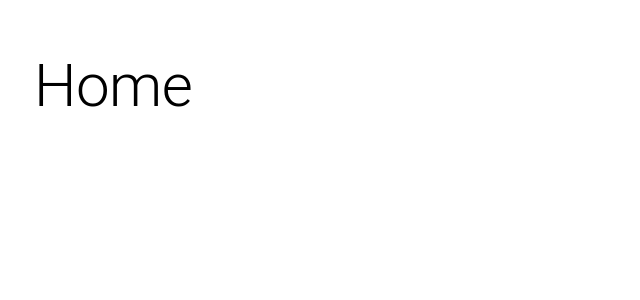
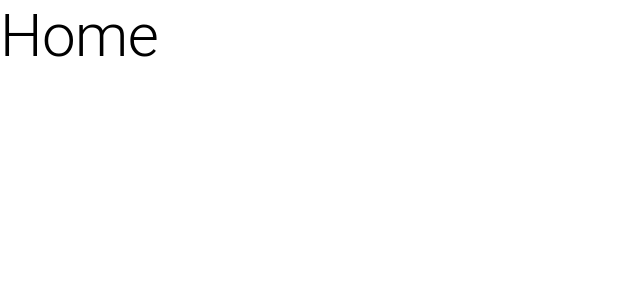
Before and after one commit to MuryloSaladino/KanBoschFront, a React (Vite) app: page / in a window 1280 px wide. Shown: the top 300 px of the page, without its empty margins (0-640 px from the left). Built offline with nearby package versions, Linux system fonts and the light colour scheme.

Commit message:
app centralization

```diff
--- /dev/null
+++ b/src/App.tsx
@@ -0,0 +1,25 @@
+import { LocalizationProvider } from "@mui/x-date-pickers";
+import { AdapterDayjs } from "@mui/x-date-pickers/AdapterDayjs";
+import { RouterProvider } from "react-router-dom";
+import { ToastContainer } from "react-toastify";
+import mainRouter from "./routes";
+
+import "./styles/reset.css"
+import "./styles/global.css"
+import 'react-toastify/dist/ReactToastify.css';
+import { ThemeProvider } from "@emotion/react";
+import appTheme from "./styles/theme";
+
+export default function App() {
+
+    return(
+        <ThemeProvider theme={appTheme}>
+            <LocalizationProvider dateAdapter={AdapterDayjs}>
+                <RouterProvider router={mainRouter}/>
+            </LocalizationProvider>
+            <ToastContainer
+                position='top-center'
+            />
+        </ThemeProvider>
+    )
+}
--- a/src/components/PageEnveloper/index.tsx
+++ /dev/null
@@ -1,24 +0,0 @@
-import { ReactNode } from "react";
-import Header from "../Header";
-import { StyledMain } from "./styles";
-import { Container, ThemeProvider } from "@mui/material";
-import appTheme from "../../styles/theme";
-
-interface IPageEnveloperProps {
-    children?: ReactNode;
-    noHeader?: boolean;
-}
-
-export default function PageEnveloper({ children, noHeader }: IPageEnveloperProps) {
-    return(
-        <ThemeProvider theme={appTheme}>
-            { !noHeader && <Header/> }
-
-            <StyledMain>
-                <Container maxWidth="xl">
-                    { children }
-                </Container>
-            </StyledMain>
-        </ThemeProvider>
-    )
-}
--- a/src/components/PageEnveloper/styles.ts
+++ /dev/null
@@ -1,6 +0,0 @@
-import { Box, styled } from "@mui/material";
-
-export const StyledMain = styled(Box)(() => ({
-    minHeight: "100vh",
-    padding: "50px 10px"
-}))
--- a/src/main.tsx
+++ b/src/main.tsx
@@ -1,23 +1,10 @@
 import { createRoot } from 'react-dom/client'
 import { StrictMode } from 'react'
 
-import "./styles/reset.css"
-import "./styles/global.css"
-import 'react-toastify/dist/ReactToastify.css';
-import { RouterProvider } from 'react-router-dom'
-import mainRouter from './routes'
-import { ToastContainer } from 'react-toastify'
-
-import { LocalizationProvider } from '@mui/x-date-pickers';
-import { AdapterDayjs } from '@mui/x-date-pickers/AdapterDayjs'
+import App from './App';
 
 createRoot(document.getElementById('root')!).render(
     <StrictMode>
-        <LocalizationProvider dateAdapter={AdapterDayjs}>
-            <RouterProvider router={mainRouter}/>
-        </LocalizationProvider>
-        <ToastContainer
-            position='top-center'
-        />
+        <App/>
     </StrictMode>,
 )
--- a/src/pages/public/Home/index.tsx
+++ b/src/pages/public/Home/index.tsx
@@ -1,11 +1,8 @@
 import { Typography } from "@mui/material";
-import PageEnveloper from "../../../components/PageEnveloper";
 
 export default function Home() {
 
     return (
-        <PageEnveloper>
-            <Typography variant="h2">Home</Typography>
-        </PageEnveloper>
+        <Typography variant="h2">Home</Typography>
     )
 }
```
Also changed, not shown: src/pages/protected/Dashboard/index.tsx (added, +8 -0 lines).
